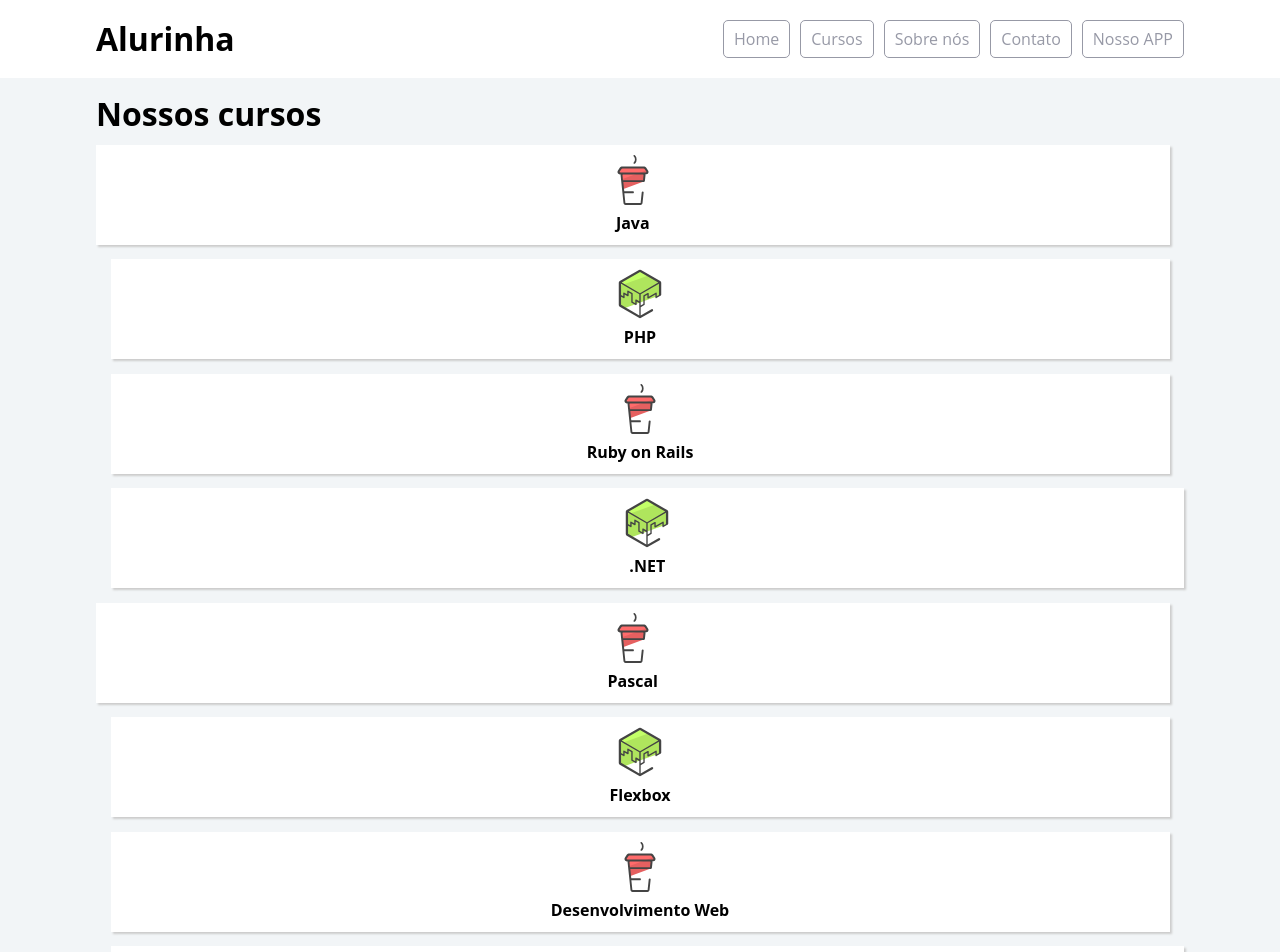
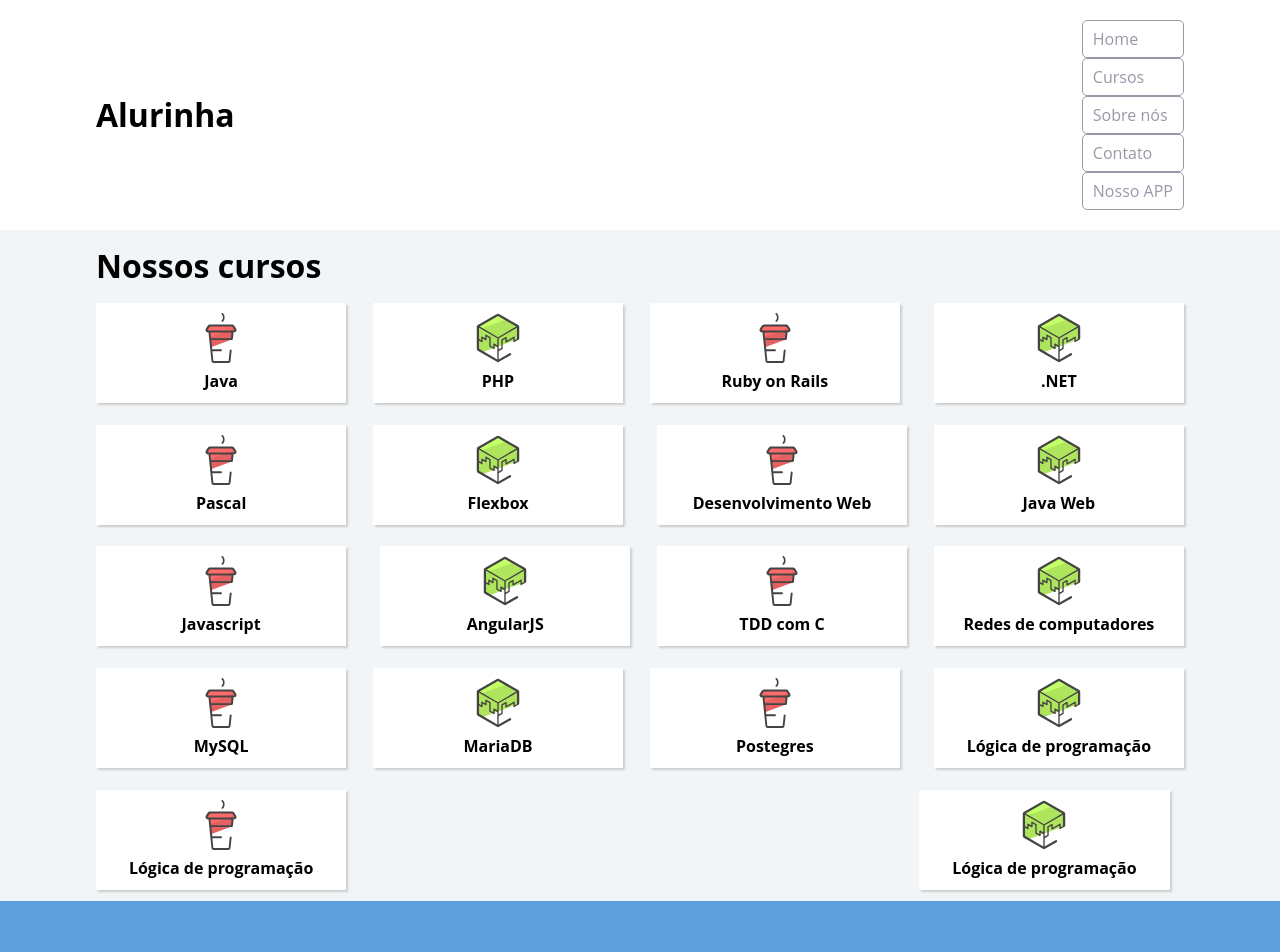
Before and after one commit to geovanecomp/Studying, a web app: file frontend/flexbox/index.html in a window 1280 px wide. Shown: the top 952 px of the page. Run offline with its HTML, style and script files only (its server is not run), Linux system fonts and the light colour scheme; grey boxes are pictures that could not be loaded.

Commit message:
css of flexbox

```diff
--- a/frontend/flexbox/css/flexbox.css
+++ b/frontend/flexbox/css/flexbox.css
@@ -43,3 +43,34 @@
 /*.rodapePrincipal-navMap-list .rodapePrincipal-navMap-link {
     display: flex;
 }*/
+
+
+.conteudoPrincipal-cursos {
+    display: flex;
+    width: 100%;
+    flex-wrap: wrap;
+    justify-content: space-between;
+}
+
+.conteudoPrincipal-cursos-link{
+    width: 23%;
+    margin: 1%;
+}
+
+.conteudoPrincipal-cursos-link:nth-child(4n){
+    margin-right: 0;
+}
+
+.conteudoPrincipal-cursos-link:nth-child(4n+1){
+    margin-left: 0;
+}
+
+.cabecalhoPrincipal-nav{
+    display: flex;
+    flex-direction: column;
+}
+
+.cabecalhoPrincipal {
+    display: flex;
+    flex-direction: column;
+}
```
